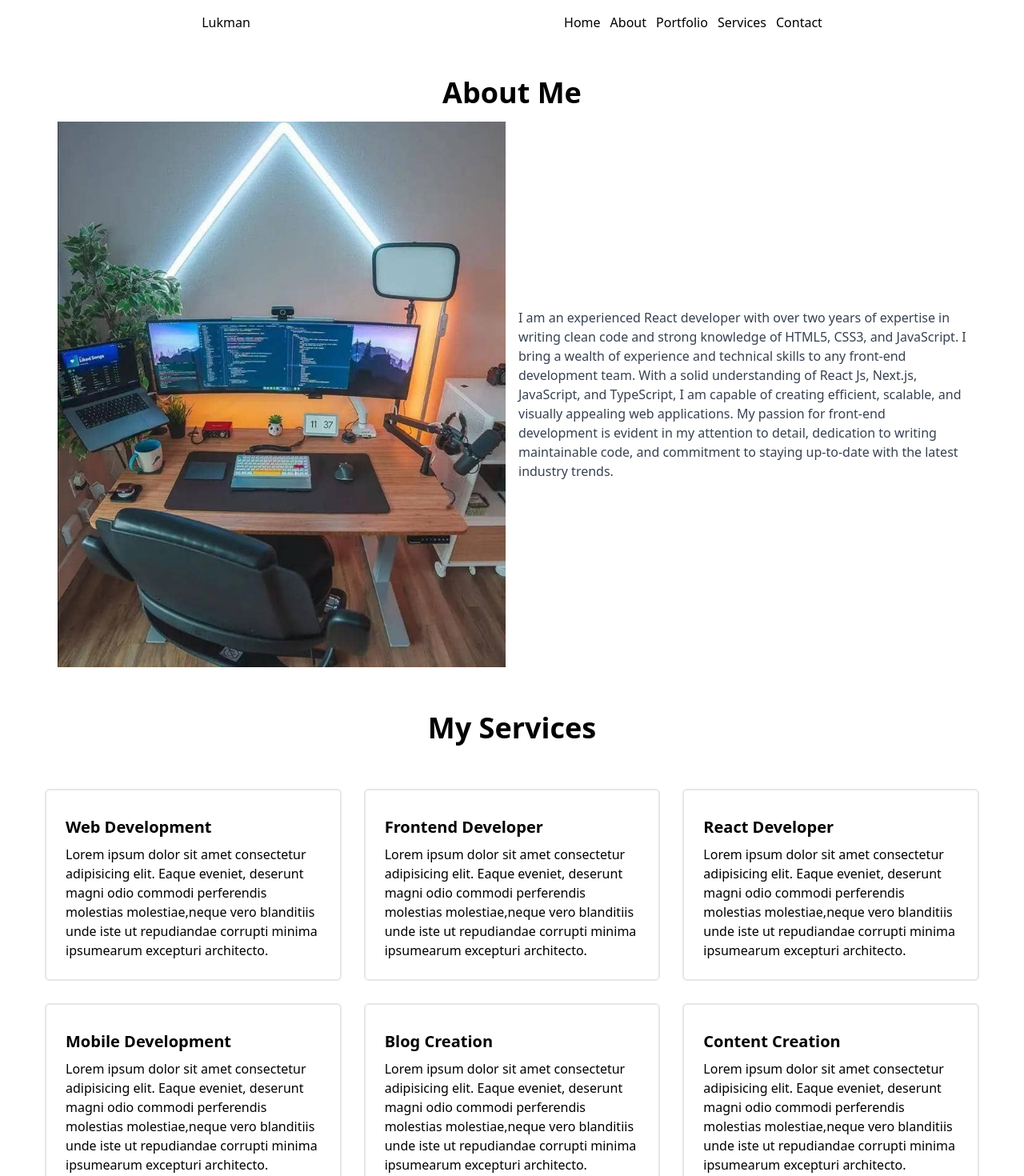
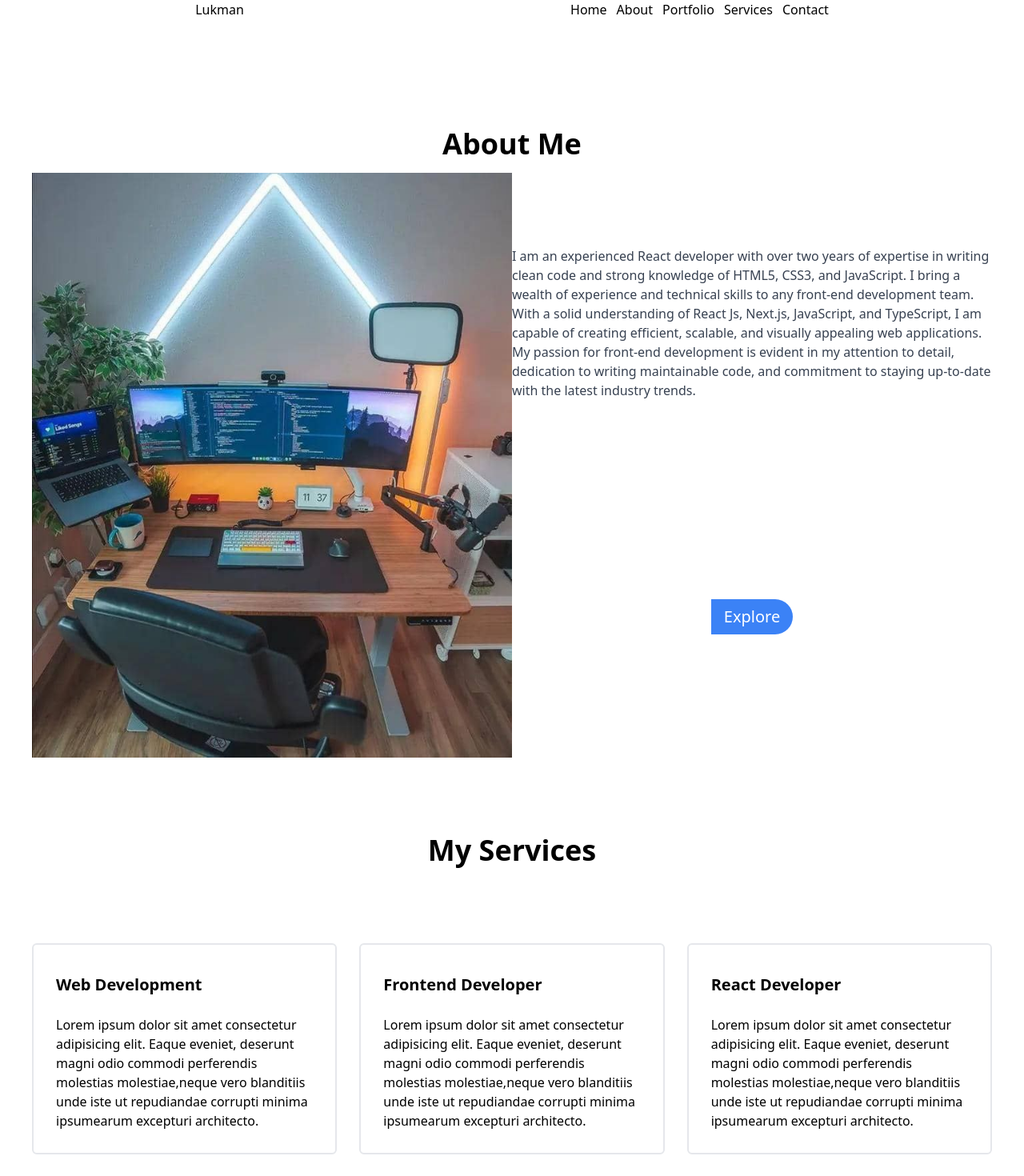
Before and after one commit to Lukman10a/myportfolio, a Next.js app: page / in a window 1280 px wide. Shown: the part 40-1510 px from the top of the page at 80% size. Built offline with nearby package versions, Linux system fonts and the light colour scheme.

Commit message:
create the footer section

```diff
--- a/components/about.js
+++ b/components/about.js
@@ -3,11 +3,11 @@ import about_img from "../public/about_img.jpg";
 
 const About = () => {
   return (
-    <div className="m-4">
+    <div className="p-10">
       <h1 className="text-center text-4xl font-semibold mb-4">About Me</h1>
-      <div className="sm:grid-cols-2 grid grid-cols-1 gap-4">
+      <div className="grid lg:grid-cols-2 space-y-3">
         <Image src={about_img} width={600} />
-        <div className="grid place-items-center gap-4">
+        <div className="grid grid-rows-2 place-items-center gap-4">
           <p className="text-gray-700">
             I am an experienced React developer with over two years of expertise
             in writing clean code and strong knowledge of HTML5, CSS3, and
@@ -19,6 +19,9 @@ const About = () => {
             detail, dedication to writing maintainable code, and commitment to
             staying up-to-date with the latest industry trends.
           </p>
+          <button class="bg-blue-500 hover:bg-blue-600 text-white text-xl py-2 px-4 rounded-r-3xl transition duration-300 ease-in-out">
+            Explore
+          </button>
         </div>
       </div>
     </div>
--- /dev/null
+++ b/components/footer.js
@@ -0,0 +1,59 @@
+import React from "react";
+
+const Footer = () => {
+  return (
+    <div className="grid lg:grid-cols-5 gap-10 bg-slate-500 w-full p-6">
+      <div className="space-y-4">
+        <h2 className="font-bold text-white text-xl">About us</h2>
+        <p className="text-slate-400">
+          Lorem ipsum dolor, sit amet consectetur adipisicing elit. Quo, rem
+          libero quibusdam, distinctio incidunt commodi ea temporibus non
+        </p>
+      </div>
+      <div className="space-y-4">
+        <h2 className="font-bold text-white text-xl">Quick Links</h2>
+        <ul className="space-y-2 cursor-pointer text-slate-400">
+          <li>About</li>
+          <li>Testimonials</li>
+          <li>Services</li>
+          <li>Contact us</li>
+        </ul>
+      </div>
+      <div className="space-y-4 ">
+        <h2 className="font-bold text-white text-xl">Reach out to us</h2>
+        <ul className="space-y-2 cursor-pointer text-slate-400">
+          <li>Facebook</li>
+          <li>Instagram</li>
+          <li>Telegram</li>
+          <li>WhatsApp</li>
+        </ul>
+      </div>
+      <div className="space-y-4 col-span-2">
+        <h2 className="font-bold text-white text-xl">
+          Subscribe to our newsletter
+        </h2>
+        <form>
+          <fieldset>
+            <input
+              type="email"
+              placeholder="Enter your email"
+              name="email"
+              required
+              class="w-64 py-2 px-4 rounded-l-3xl border-t border-b border-l text-gray-700
+        focus:outline-none focus:border-blue-500"
+            />
+            <button
+              type="submit"
+              class="bg-blue-500 hover:bg-blue-600 text-white text-xl py-2 px-4 rounded-r-3xl
+        transition duration-300 ease-in-out"
+            >
+              Subscribe
+            </button>
+          </fieldset>
+        </form>
+      </div>
+    </div>
+  );
+};
+
+export default Footer;
--- a/components/navBar.js
+++ b/components/navBar.js
@@ -1,6 +1,6 @@
 const NavBar = () => {
   return (
-    <nav className="flex justify-around items-center">
+    <nav className="flex justify-around items-center p-10">
       <div>Lukman</div>
       <ul className="flex space-x-3">
         <li>Home</li>
--- a/components/portfolio.js
+++ b/components/portfolio.js
@@ -4,7 +4,7 @@ import blogimg from "../public/blogimg.jpg";
 const Portfolio = () => {
   const portfolioData = PORTFOLIO_DATA.map((data) => {
     return (
-      <div className="border-2 space-y-3 ">
+      <div className="border-2 space-y-3">
         <div className="object-fill	">
           <Image src={data.img} className="object-fill" />
         </div>
@@ -22,7 +22,7 @@ const Portfolio = () => {
   return (
     <>
       <h1 className="text-center text-4xl font-semibold mb-4">My Portfolio</h1>
-      <div className="grid lg:grid-cols-3 gap-7 sm:grid-cols-2">
+      <div className="grid lg:grid-cols-3 gap-7 sm:grid-cols-2 p-10">
         {portfolioData}
       </div>
     </>
--- a/components/services.js
+++ b/components/services.js
@@ -1,11 +1,9 @@
 const Services = () => {
   const serviceDetails = SERVICE_DETAILLS.map((service) => {
     return (
-      <div>
-        <div className="p-6 border-2 rounded-md">
-          <h1 className="text-xl font-bold py-2">{service.title}</h1>
-          <p>{service.subtitle}</p>
-        </div>
+      <div className="p-7 space-y-4 border-2 rounded-md">
+        <h1 className="text-xl font-bold py-2">{service.title}</h1>
+        <p>{service.subtitle}</p>
       </div>
     );
   });
@@ -13,7 +11,7 @@ const Services = () => {
   return (
     <>
       <h1 className="text-center text-4xl font-semibold mb-4">My Services</h1>
-      <div className="grid lg:grid-cols-3 gap-7 sm:grid-cols-2">
+      <div className="grid lg:grid-cols-3 gap-7 sm:grid-cols-2 p-10">
         {serviceDetails}
       </div>
     </>
--- a/pages/index.js
+++ b/pages/index.js
@@ -1,15 +1,17 @@
 import About from "@/components/about";
+import Footer from "@/components/footer";
 import NavBar from "@/components/navBar";
 import Portfolio from "@/components/portfolio";
 import Services from "@/components/services";
 
 export default function Home() {
   return (
-    <main className="sm:p-10 sm:m-4 p-4 m-2 space-y-14">
+    <main className="space-y-14">
       <NavBar />
       <About />
       <Services />
       <Portfolio />
+      <Footer />
     </main>
   );
 }
```
